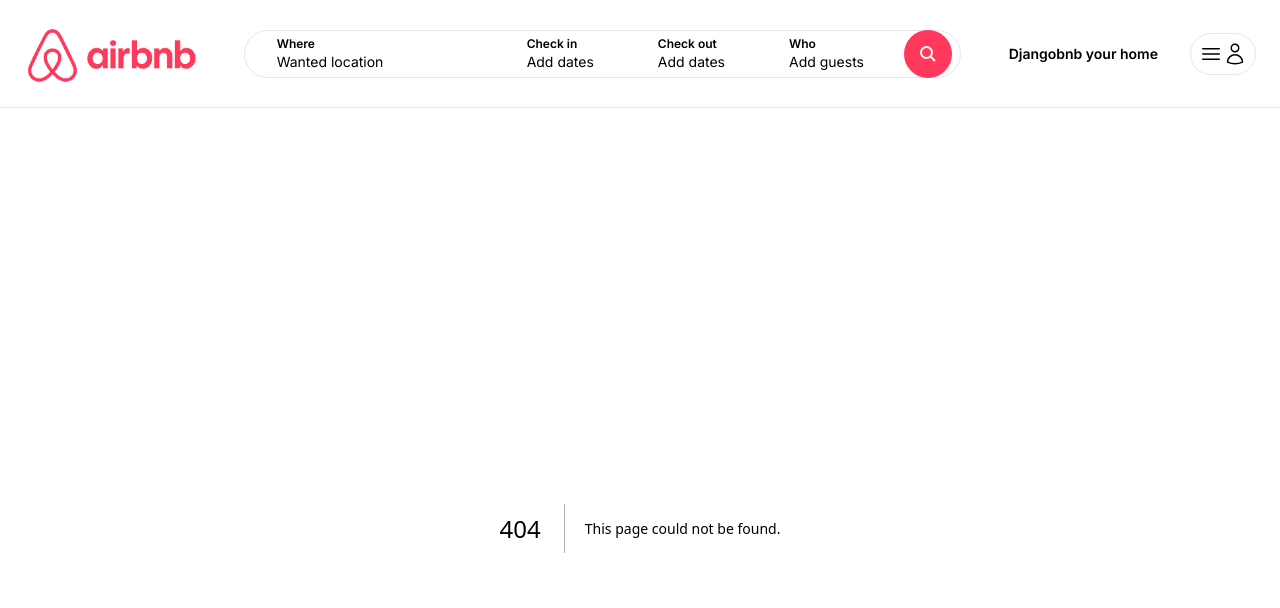
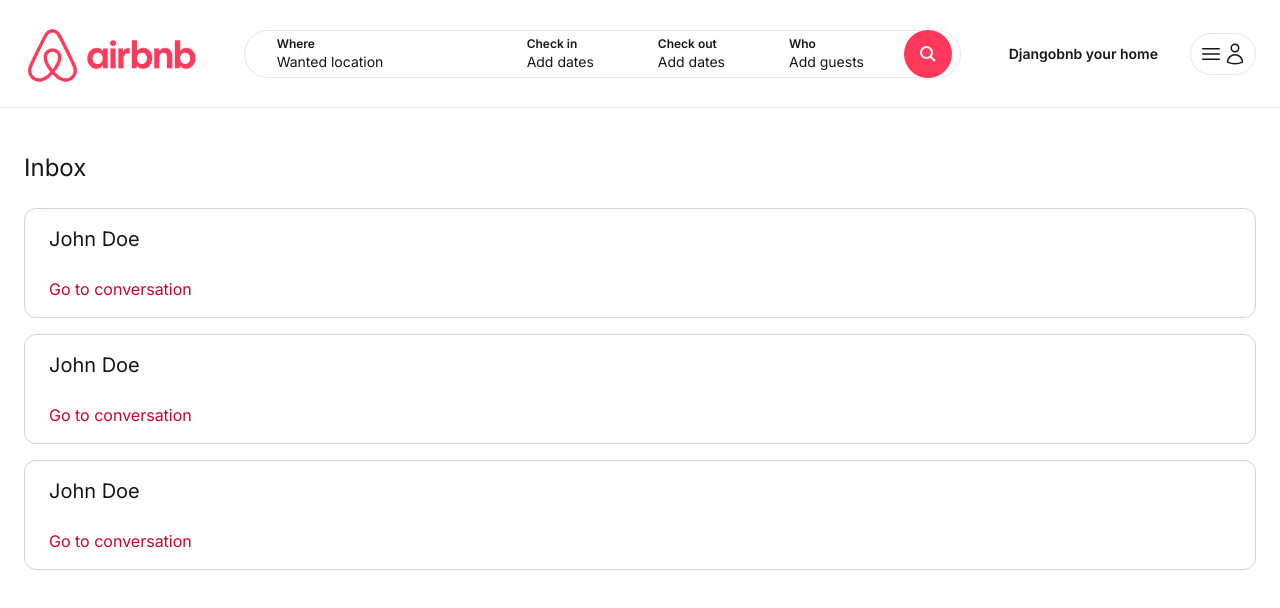
Before and after one commit to PacoDeLuis/Fronted-Clone-de-Airbnb, a Next.js app: page /inbox in a window 1280 px wide. Before the commit this address had no page. Shown: the top 608 px of the page. Built offline with nearby package versions, Linux system fonts and the light colour scheme.

Commit message:
08 inbox-page

```diff
--- /dev/null
+++ b/app/components/inbox/Conversation.tsx
@@ -0,0 +1,12 @@
+const Conversation = () => {
+    return(
+        <div className="px-6 py-4 cursor-pointer border border-gray-300 rounded-xl">
+            <p className="mb-6 text-xl">John Doe</p>
+            <p className="text-airbnb-dark">
+                Go to conversation
+            </p>
+        </div>
+    )
+}
+
+export default Conversation;
--- /dev/null
+++ b/app/inbox/page.tsx
@@ -0,0 +1,14 @@
+import Conversation from "../components/inbox/Conversation";
+
+const InboxPage = async () => {
+    return (
+        <main className="max-w-[1500px] mx-auto px-6 pb-6 space-y-4">
+            <h1 className="my-6 text-2xl">Inbox</h1>
+            <Conversation/>
+            <Conversation/>
+            <Conversation/>
+        </main>
+    )
+}
+
+export default InboxPage;
```
